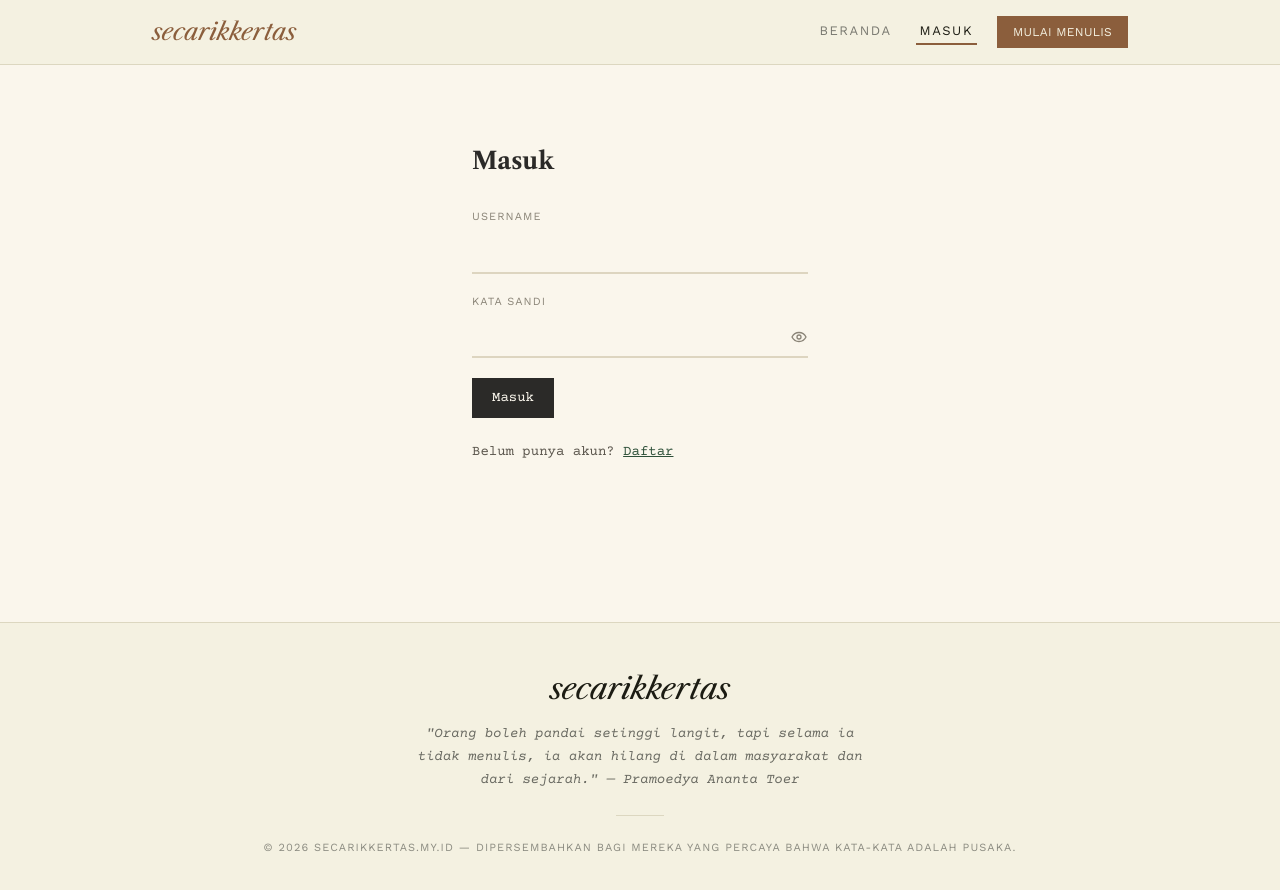
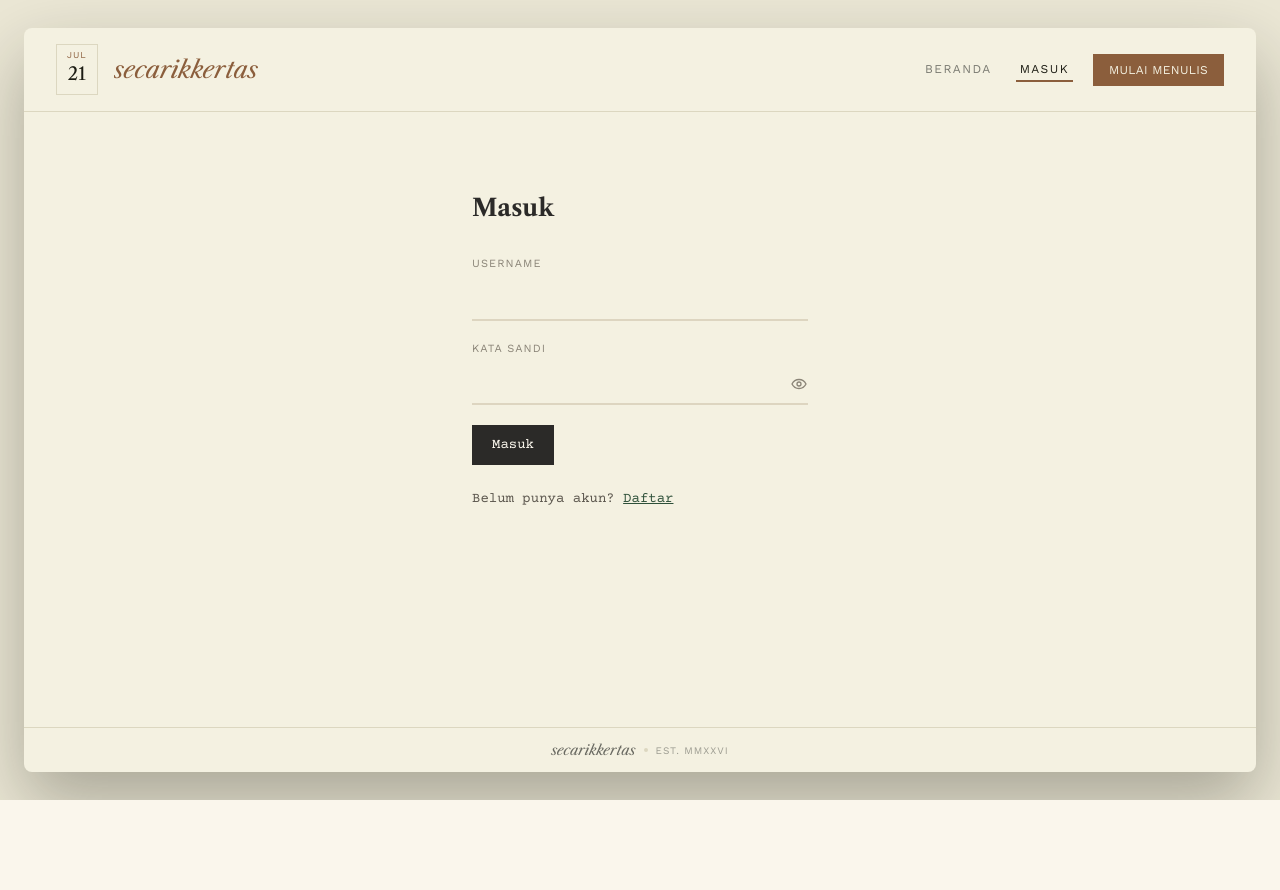
Before and after one commit to 404-DevNotFound/secarikkertas, a React (Vite) app: page /login in a window 1280 px wide. Shown: the top 890 px of the page. After the commit the page ends 800 px from the top, so only its background shows below. Built offline with nearby package versions, Linux system fonts and the light colour scheme.

Commit message:
update 1.9

```diff
--- a/src/App.jsx
+++ b/src/App.jsx
@@ -44,10 +44,13 @@ function App() {
   return (
     <AuthProvider>
       <BrowserRouter>
-        <div className="min-h-screen flex flex-col bg-kertas overflow-x-hidden">
+        {/* "Meja" — latar penuh layar di belakang buku */}
+        <div className="min-h-screen bg-naskah-surface flex items-center justify-center p-2 sm:p-4 md:p-6 overflow-x-hidden">
+          {/* Buku besar — mengisi hampir seluruh layar, bukan cuma kartu kecil di tengah */}
+          <div className="w-full max-w-[1600px] h-[95vh] sm:h-[93vh] bg-naskah-bg rounded-lg shadow-[0_30px_70px_rgba(28,28,19,0.32)] flex flex-col overflow-hidden">
             <Navbar />
 
-          <main className="flex-1">
+            <main className="flex-1 min-h-0 overflow-y-auto">
               <Routes>
                 <Route path="/" element={<HomePage />} />
                 <Route path="/post/:id" element={<ReadPostPage />} />
@@ -64,6 +67,7 @@ function App() {
 
             <Footer />
           </div>
+        </div>
       </BrowserRouter>
     </AuthProvider>
   )
--- a/src/components/layout/BookSpread.jsx
+++ b/src/components/layout/BookSpread.jsx
@@ -1,23 +1,15 @@
-// Layout "buku terbuka dua halaman", dipakai oleh HomePage & WriterDashboard.
-// Di layar lebar: dua halaman bersebelahan dengan bayangan jilid di tengah.
-// Di layar sempit (HP): satu buku fisik gak muat ditampilkan sebagai spread,
-// jadi otomatis ditumpuk jadi satu kolom (halaman kiri di atas, kanan di bawah).
+// Layout "dua halaman", dipakai oleh HomePage & WriterDashboard & WriteEditorPage.
+// Sekarang mengisi penuh area dalam buku besar (dari App.jsx) — bukan lagi
+// kartu kecil dengan "meja" & bayangannya sendiri, supaya bagian tengah buku
+// terlihat besar & lega begitu buku dibuka.
 export default function BookSpread({ kiri, kanan }) {
   return (
-    <div className="max-w-5xl mx-auto px-3 sm:px-6 py-6 sm:py-12">
-      {/* "Meja" — latar di balik buku, memberi ruang & bayangan ambient */}
-      <div className="relative bg-naskah-surface rounded-lg p-2 sm:p-6">
-        <div
-          className="relative flex flex-col md:flex-row bg-naskah-bg rounded-md overflow-hidden
-                     shadow-[0_18px_45px_rgba(28,28,19,0.22)] jilid-tengah"
-        >
-          <div className="flex-1 min-w-0 relative tepi-kiri p-6 sm:p-10 md:p-12">
-            {kiri}
-          </div>
-          <div className="flex-1 min-w-0 relative tepi-kanan p-6 sm:p-10 md:p-12 border-t md:border-t-0 border-naskah-aged/60">
-            {kanan}
-          </div>
-        </div>
+    <div className="relative flex flex-col md:flex-row h-full jilid-tengah">
+      <div className="flex-1 min-w-0 min-h-0 relative tepi-kiri p-6 sm:p-10 md:p-14 overflow-y-auto">
+        {kiri}
+      </div>
+      <div className="flex-1 min-w-0 min-h-0 relative tepi-kanan p-6 sm:p-10 md:p-14 overflow-y-auto border-t md:border-t-0 border-naskah-aged/60">
+        {kanan}
       </div>
     </div>
   )
--- a/src/components/layout/Footer.jsx
+++ b/src/components/layout/Footer.jsx
@@ -1,21 +1,14 @@
+// Footer sekarang jadi "merek buku" — garis tipis di bagian paling bawah
+// buku, kayak imprint/colophon penerbit di halaman terakhir buku fisik.
+// Bukan lagi seksi terpisah yang besar dengan latar sendiri.
 export default function Footer() {
   return (
-    <footer className="mt-20 bg-naskah-bg border-t border-naskah-aged">
-      <div className="max-w-5xl mx-auto px-6 py-12 flex flex-col items-center gap-4 text-center">
-        <p className="font-judul italic text-2xl sm:text-3xl text-naskah-ink">secarikkertas</p>
-
-        <p className="font-baca text-sm text-naskah-inksoft/80 italic max-w-md leading-relaxed">
-          "Orang boleh pandai setinggi langit, tapi selama ia tidak menulis, ia akan hilang
-          di dalam masyarakat dan dari sejarah." — Pramoedya Ananta Toer
-        </p>
-
-        <div className="w-12 h-px bg-naskah-aged my-2" />
-
-        <p className="font-mono text-[11px] uppercase tracking-widest text-naskah-inksoft/60">
-          © {new Date().getFullYear()} secarikkertas.my.id — Dipersembahkan bagi mereka
-          yang percaya bahwa kata-kata adalah pusaka.
-        </p>
-      </div>
+    <footer className="border-t border-naskah-aged px-4 sm:px-8 py-2.5 sm:py-3 flex items-center justify-center gap-2 shrink-0">
+      <span className="font-judul italic text-sm text-naskah-inksoft/80">secarikkertas</span>
+      <span className="w-1 h-1 rounded-full bg-naskah-aged" />
+      <span className="font-mono text-[10px] uppercase tracking-widest text-naskah-inksoft/50">
+        Est. MMXXVI
+      </span>
     </footer>
   )
 }
--- a/src/components/layout/Navbar.jsx
+++ b/src/components/layout/Navbar.jsx
@@ -2,7 +2,11 @@ import { useState } from 'react'
 import { Link, useLocation } from 'react-router-dom'
 import { useAuth } from '../../context/AuthContext'
 
-// Ambil 1-2 huruf inisial dari nama pena / username, untuk avatar bulat
+const NAMA_BULAN = [
+  'JAN', 'FEB', 'MAR', 'APR', 'MEI', 'JUN',
+  'JUL', 'AGU', 'SEP', 'OKT', 'NOV', 'DES',
+]
+
 function inisialDari(teks) {
   if (!teks) return '?'
   const kata = teks.trim().split(/\s+/)
@@ -15,23 +19,36 @@ export default function Navbar() {
   const [menuBuka, setMenuBuka] = useState(false)
   const { pathname } = useLocation()
 
+  const hariIni = new Date()
+
   const tautan = (to) =>
-    `font-mono text-[13px] uppercase tracking-[0.12em] px-1 py-0.5 border-b-2 transition-colors ${
+    `font-mono text-[12px] uppercase tracking-[0.12em] px-1 py-0.5 border-b-2 transition-colors ${
       pathname === to
         ? 'border-naskah-leather text-naskah-ink'
         : 'border-transparent text-naskah-inksoft/70 hover:text-naskah-ink'
     }`
 
   return (
-    <nav className="bg-naskah-bg sticky top-0 z-20 border-b border-naskah-aged">
-      <div className="max-w-5xl mx-auto px-4 sm:px-6 py-4 flex items-center justify-between gap-4">
-        <Link to="/" className="shrink-0" onClick={() => setMenuBuka(false)}>
-          <span className="font-judul italic text-xl sm:text-2xl text-naskah-leather">
-            secarikkertas
-          </span>
-        </Link>
+    <header className="border-b border-naskah-aged">
+      <div className="px-4 sm:px-8 py-3 sm:py-4 flex items-center justify-between gap-4">
+        {/* Kiri: kotak "tanggal & bulan" ala buku catatan/jurnal, + logo */}
+        <div className="flex items-center gap-3 sm:gap-4 min-w-0">
+          <div className="flex flex-col items-center leading-none border border-naskah-aged px-2.5 py-1.5 shrink-0">
+            <span className="font-mono text-[9px] uppercase tracking-widest text-naskah-leather">
+              {NAMA_BULAN[hariIni.getMonth()]}
+            </span>
+            <span className="font-judul text-lg text-naskah-ink">
+              {String(hariIni.getDate()).padStart(2, '0')}
+            </span>
+          </div>
+          <Link to="/" className="min-w-0" onClick={() => setMenuBuka(false)}>
+            <span className="font-judul italic text-lg sm:text-2xl text-naskah-leather truncate block">
+              secarikkertas
+            </span>
+          </Link>
+        </div>
 
-        <div className="hidden md:flex items-center gap-5">
+        <div className="hidden md:flex items-center gap-5 shrink-0">
           <Link to="/" className={tautan('/')}>Beranda</Link>
           {user?.role === 'admin' && (
             <Link to="/admin" className={tautan('/admin')}>Admin</Link>
@@ -47,7 +64,7 @@ export default function Navbar() {
             <>
               <button
                 onClick={logout}
-                className="font-mono text-[13px] uppercase tracking-[0.12em] text-naskah-inksoft/70 hover:text-naskah-ink transition-colors"
+                className="font-mono text-[12px] uppercase tracking-[0.12em] text-naskah-inksoft/70 hover:text-naskah-ink transition-colors"
               >
                 Keluar
               </button>
@@ -72,7 +89,7 @@ export default function Navbar() {
           )}
         </div>
 
-        <button className="md:hidden p-2 -mr-2" onClick={() => setMenuBuka((v) => !v)} aria-label="Buka menu">
+        <button className="md:hidden p-2 -mr-2 shrink-0" onClick={() => setMenuBuka((v) => !v)} aria-label="Buka menu">
           <svg width="22" height="22" viewBox="0 0 22 22">
             <line x1="2" y1="6" x2="20" y2="6" stroke="#1C1C13" strokeWidth="1.8" />
             <line x1="2" y1="11" x2="20" y2="11" stroke="#1C1C13" strokeWidth="1.8" />
@@ -82,7 +99,7 @@ export default function Navbar() {
       </div>
 
       {menuBuka && (
-        <div className="md:hidden border-t border-naskah-aged bg-naskah-bg px-4 py-4 flex flex-col gap-4 font-mono text-sm uppercase tracking-wide">
+        <div className="md:hidden border-t border-naskah-aged px-4 py-4 flex flex-col gap-4 font-mono text-sm uppercase tracking-wide">
           <Link to="/" onClick={() => setMenuBuka(false)} className="text-naskah-inksoft">Beranda</Link>
           {user?.role === 'admin' && (
             <Link to="/admin" onClick={() => setMenuBuka(false)} className="text-naskah-leather">Admin</Link>
@@ -101,6 +118,6 @@ export default function Navbar() {
           )}
         </div>
       )}
-    </nav>
+    </header>
   )
 }
--- a/src/pages/AdminDashboard.jsx
+++ b/src/pages/AdminDashboard.jsx
@@ -80,10 +80,7 @@ export default function AdminDashboard() {
   }
 
   return (
-    <div className="max-w-4xl mx-auto px-3 sm:px-6 py-6 sm:py-12">
-      {/* "Meja" di balik buku besar, senada dengan HomePage/Dasbor/Editor */}
-      <div className="bg-naskah-surface rounded-lg p-2 sm:p-6">
-        <div className="bg-naskah-bg rounded-md shadow-[0_18px_45px_rgba(28,28,19,0.22)] p-6 sm:p-10 md:p-12">
+    <div className="h-full overflow-y-auto p-6 sm:p-10 md:p-14">
       <span className="font-ketik text-[11px] uppercase tracking-[0.25em] text-naskah-leather mb-2 block">
         Buku Besar
       </span>
@@ -216,8 +213,6 @@ export default function AdminDashboard() {
           </table>
         </div>
       )}
-        </div>
-      </div>
 
       <ConfirmModal
         open={!!targetHapusUser}
```
Lines whose indentation alone changed are shown as unchanged.
